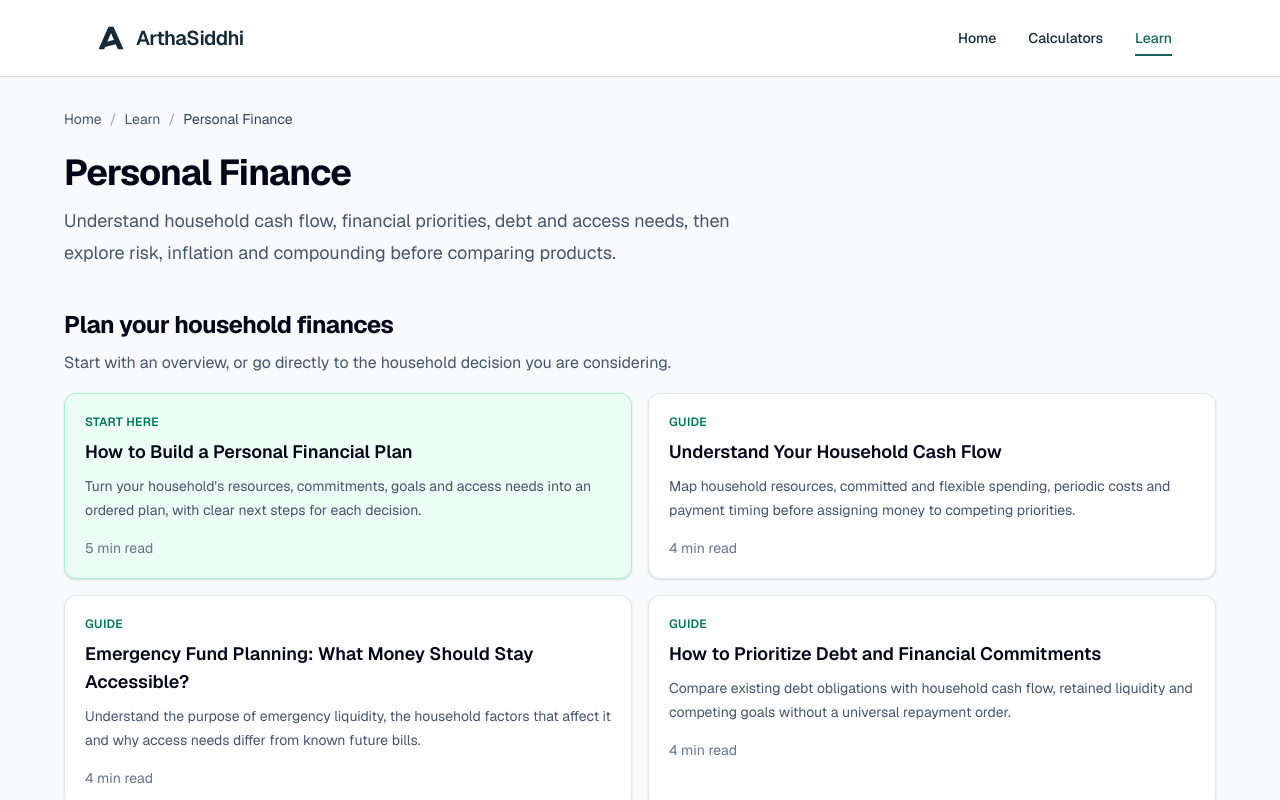
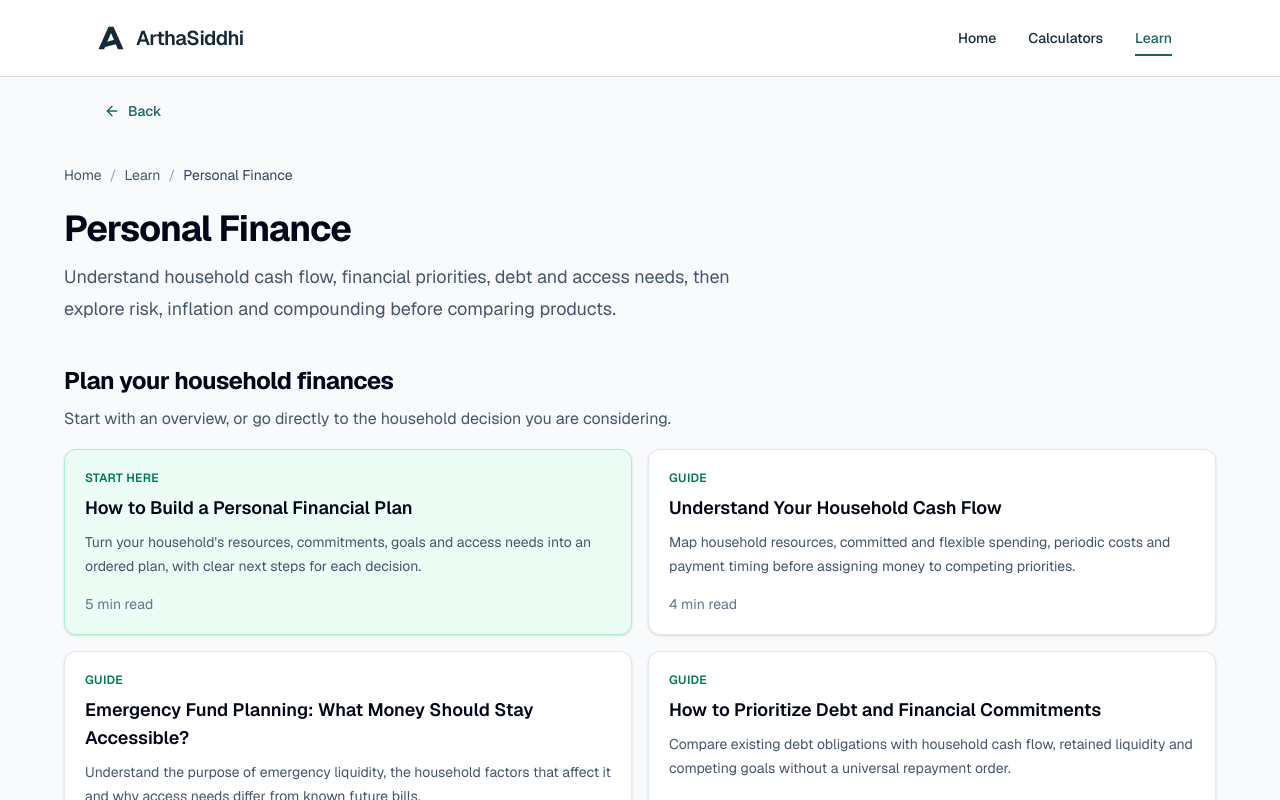
Before and after one commit to applekanna5-bit/arthasiddhi, a Next.js app: page /learn/personal-finance in a window 1280 px wide. Shown: the top 800 px of the page. Built offline with nearby package versions, Linux system fonts and the light colour scheme.

Commit message:
feat(navigation): add site-wide back and back-to-top controls

```diff
--- a/app/layout.tsx
+++ b/app/layout.tsx
@@ -3,6 +3,7 @@ import { Geist } from "next/font/google";
 import { GoogleAnalytics } from "@/components/site/GoogleAnalytics";
 import { SiteFooter } from "@/components/site/SiteFooter";
 import { SiteHeader } from "@/components/site/SiteHeader";
+import { SiteNavigationControls } from "@/components/site/SiteNavigationControls";
 import { websiteJsonLd } from "@/lib/content/seo";
 import { siteUrl } from "@/lib/content/site";
 import "./globals.css";
@@ -28,6 +29,7 @@ export default function RootLayout({ children }: LayoutProps<"/">) {
     >
       <body className="flex min-h-full flex-col">
         <SiteHeader />
+        <SiteNavigationControls />
         {children}
         <SiteFooter />
         <script
--- /dev/null
+++ b/components/site/SiteNavigationControls.tsx
@@ -0,0 +1,61 @@
+"use client";
+import { useEffect, useState } from "react";
+import Link from "next/link";
+import { usePathname } from "next/navigation";
+import { ArrowLeft, ArrowUp } from "lucide-react";
+function parentPath(pathname: string): string {
+  if (pathname.startsWith("/calculators/")) return "/calculators";
+  if (pathname.startsWith("/learn/")) {
+    const parts = pathname.split("/").filter(Boolean);
+    return parts.length > 2 ? `/learn/${parts[1]}` : "/learn";
+  }
+  return "/";
+}
+export function SiteNavigationControls() {
+  const pathname = usePathname();
+  const [showTop, setShowTop] = useState(false);
+  useEffect(() => {
+    const update = () => setShowTop(window.scrollY > 400);
+    update();
+    window.addEventListener("scroll", update, { passive: true });
+    return () => window.removeEventListener("scroll", update);
+  }, [pathname]);
+  const goToTop = () => {
+    const reduced = window.matchMedia(
+      "(prefers-reduced-motion: reduce)"
+    ).matches;
+    window.scrollTo({
+      top: 0,
+      behavior: reduced ? "instant" : "smooth",
+    });
+  };
+  return (
+    <>
+      {pathname !== "/" && (
+        <nav
+          aria-label="Return navigation"
+          className="mx-auto w-full max-w-6xl px-4 pt-3 sm:px-6 lg:px-8"
+        >
+          <Link
+            href={parentPath(pathname)}
+            className="inline-flex min-h-11 items-center gap-2 rounded-md px-2 text-sm font-medium text-[var(--as-brand-teal)] hover:underline focus-visible:outline-2 focus-visible:outline-offset-2 focus-visible:outline-[var(--as-brand-teal)]"
+          >
+            <ArrowLeft aria-hidden="true" className="size-4" />
+            Back
+          </Link>
+        </nav>
+      )}
+      {showTop && (
+        <button
+          type="button"
+          onClick={goToTop}
+          aria-label="Back to top"
+          title="Back to top"
+          className="fixed bottom-6 right-4 z-40 flex size-12 items-center justify-center rounded-full bg-[var(--as-action-primary)] text-[var(--as-text-on-action)] shadow-lg hover:bg-[var(--as-action-primary-hover)] focus-visible:outline-2 focus-visible:outline-offset-4 focus-visible:outline-[var(--as-brand-teal)] sm:bottom-8 sm:right-8"
+        >
+          <ArrowUp aria-hidden="true" className="size-5" />
+        </button>
+      )}
+    </>
+  );
+}
```
